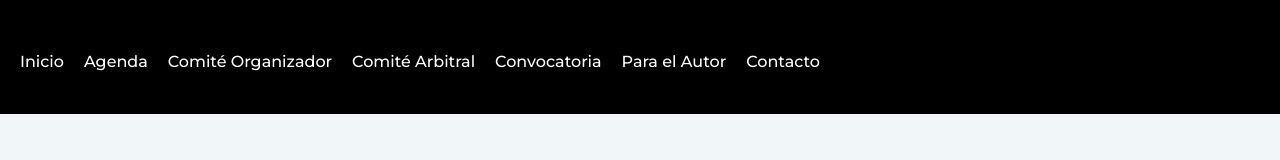
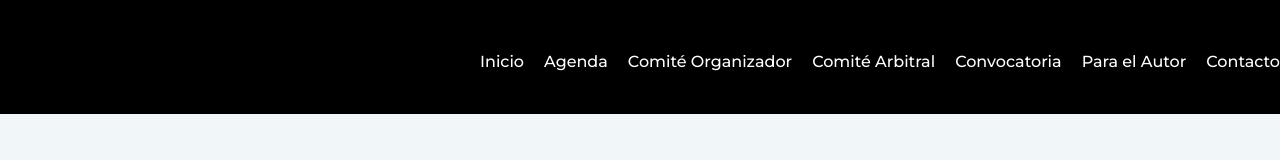
Before and after one commit to latiosaxe/nuxt-congreso, a Nuxt app: page /Agenda in a window 1280 px wide. Shown: the top 160 px of the page. Built offline with nearby package versions, Linux system fonts and the light colour scheme.

Commit message:
Header alignment

```diff
--- a/components/global/Header.vue
+++ b/components/global/Header.vue
@@ -4,7 +4,7 @@
   :class="{ 'bg-black': $route.name != 'index' || ($route.name == 'index' && scrollPosition > pivot)}"
 >
   <div class="container mx-auto flex justify-end overflow-hidden">
-    <ul class="flex w-full overflow-auto">
+    <ul class="flex justify-end w-full overflow-auto">
       <li
         v-for="(el, index) in nav" :key="index"
         class="ml-5 text-white"
```
